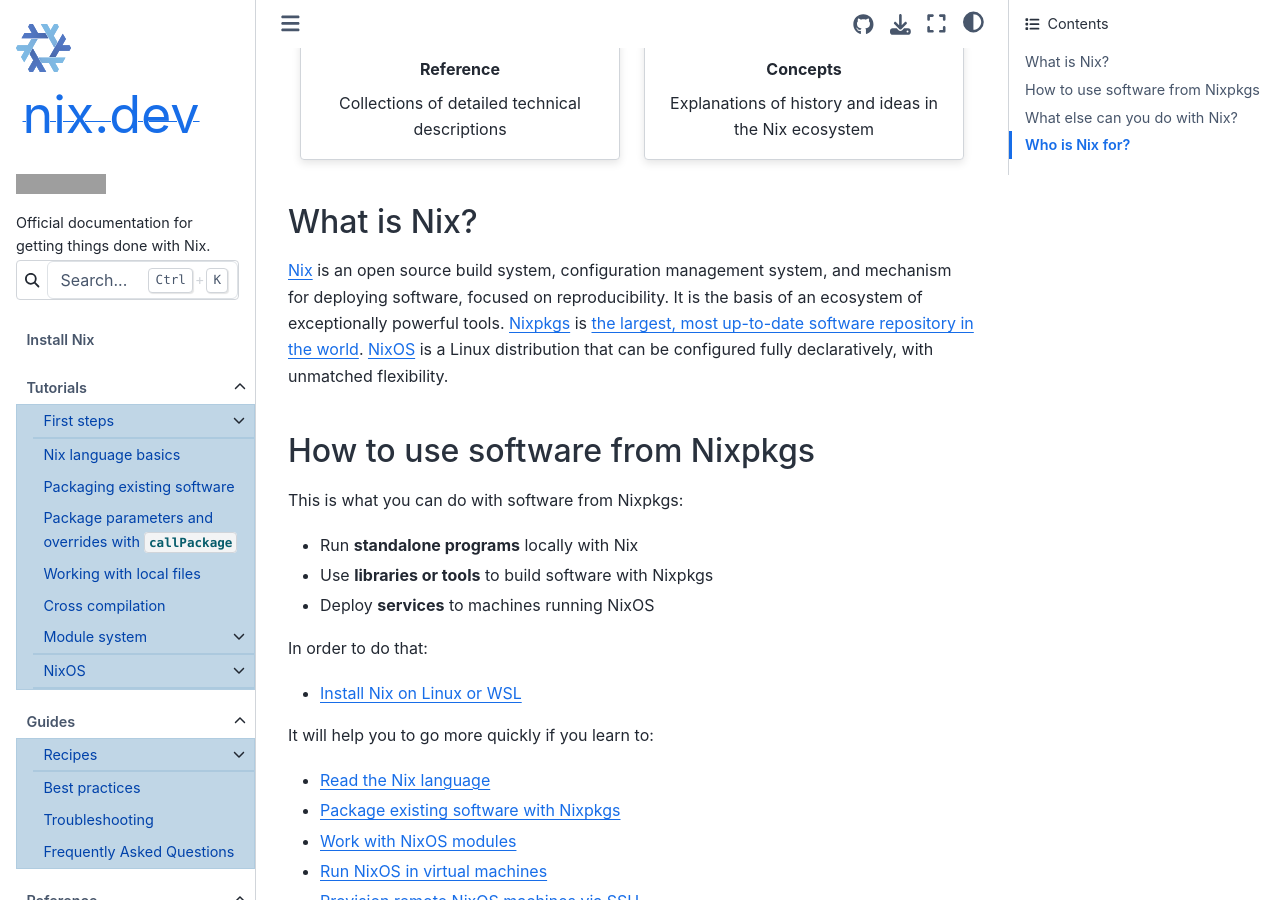
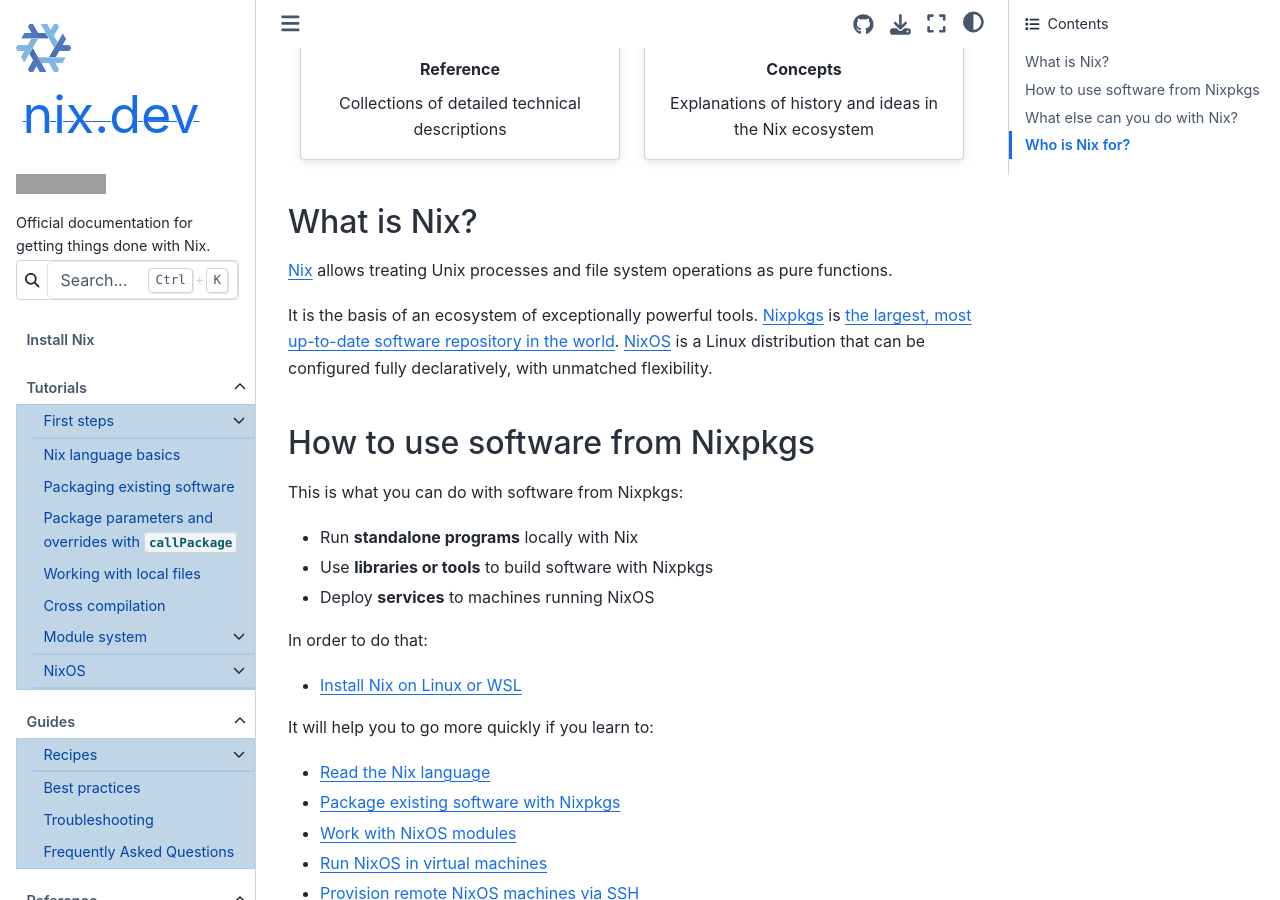
Before and after one commit to NixOS/nix.dev, a Sphinx documentation site: the page built from source/index.md, in a window 1280 px wide and 900 px high, scrolled down 331 px. Built offline with Sphinx 7.4.7 and the Sphinx Book theme 1.1.4, drawn with Linux system fonts in a browser that asks for light colours; grey boxes are pictures that could not be loaded.

Commit message:
Update source/index.md
Co-authored-by: Valentin Gagarin <valentin@gagarin.work>

```diff
--- a/source/index.md
+++ b/source/index.md
@@ -52,7 +52,8 @@
 
 ## What is Nix?
 
-[Nix](https://github.com/NixOS/nix) is an open source build system, configuration management system, and mechanism for deploying software, focused on reproducibility.
+[Nix](https://github.com/NixOS/nix) allows treating Unix processes and file system operations as pure functions.
+
 It is the basis of an ecosystem of exceptionally powerful tools.
 [Nixpkgs](https://github.com/nixos/nixpkgs) is [the largest, most up-to-date software repository in the world](https://repology.org/repositories/graphs).
 [NixOS](https://github.com/NixOS/nixpkgs/tree/master/nixos) is a Linux distribution that can be configured fully declaratively, with unmatched flexibility.
```
